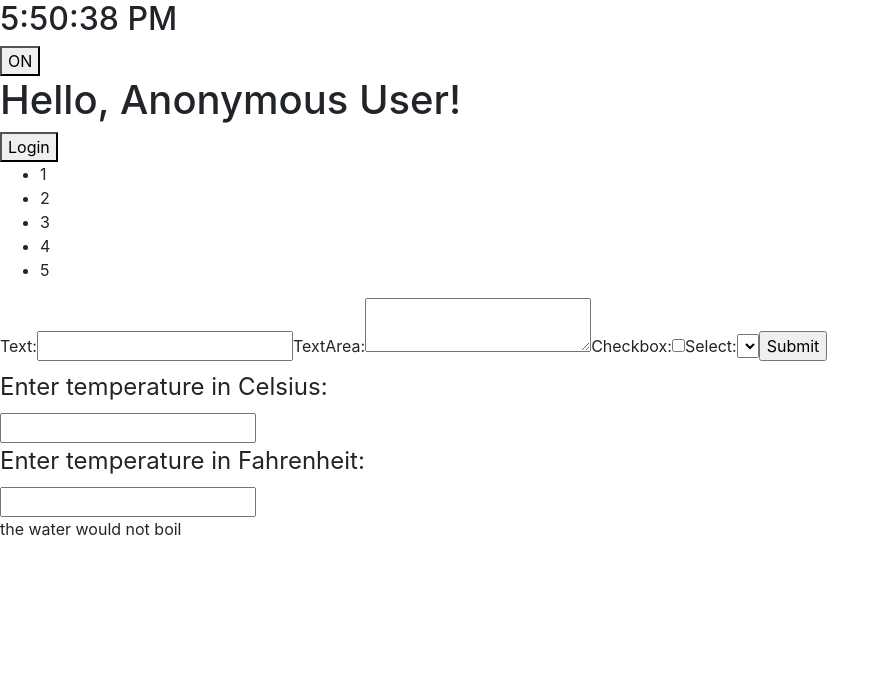
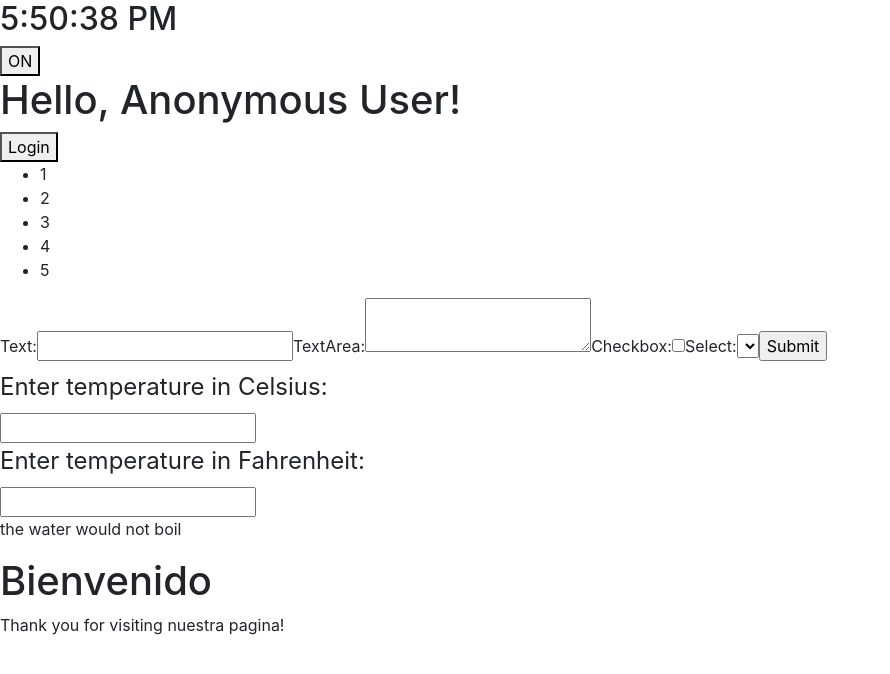
Before and after one commit to martinbozzo/react-app, a React (Create React App) app: page / in a window 1280 px wide. Shown: the top 674 px of the page, without its empty margins (0-890 px from the left). Built offline with nearby package versions, Linux system fonts and the light colour scheme.

Commit message:
Add Dialog, WelcomeDialog and FancyBorder components

```diff
--- a/src/App.js
+++ b/src/App.js
@@ -5,6 +5,7 @@
 import ListItems from './js/components/ListItems';
 import CustomForm from './js/components/CustomForm';
 import Calculator from './js/components/Calculator';
+import WelcomeDialog from './js/components/WelcomeDialog';
 
 class App extends Component {
   render() {
@@ -15,6 +16,7 @@
         <ListItems numbers={[1, 2, 3, 4, 5]} />
         <CustomForm />
         <Calculator />
+        <WelcomeDialog />
       </div>
     );
   }
--- /dev/null
+++ b/src/js/components/Dialog.jsx
@@ -0,0 +1,13 @@
+import React from 'react';
+import FancyBorder from './FancyBorder';
+
+function Dialog(props) {
+  return (
+    <FancyBorder color="blue">
+      <h1 className="Dialog-title">{props.title}</h1>
+      <p className="Dialog-message">{props.message}</p>
+    </FancyBorder>
+  );
+}
+
+export default Dialog;
--- /dev/null
+++ b/src/js/components/FancyBorder.jsx
@@ -0,0 +1,11 @@
+import React from 'react';
+
+function FancyBorder(props) {
+  return (
+    <div className={'FancyBorder FancyBorder-' + props.color}>
+      {props.children}
+    </div>
+  );
+}
+
+export default FancyBorder;
--- /dev/null
+++ b/src/js/components/WelcomeDialog.jsx
@@ -0,0 +1,13 @@
+import React from 'react';
+import Dialog from './Dialog';
+
+function WelcomeDialog() {
+  return (
+    <Dialog
+      title="Bienvenido"
+      message="Thank you for visiting nuestra pagina!"
+    />
+  );
+}
+
+export default WelcomeDialog;
```
